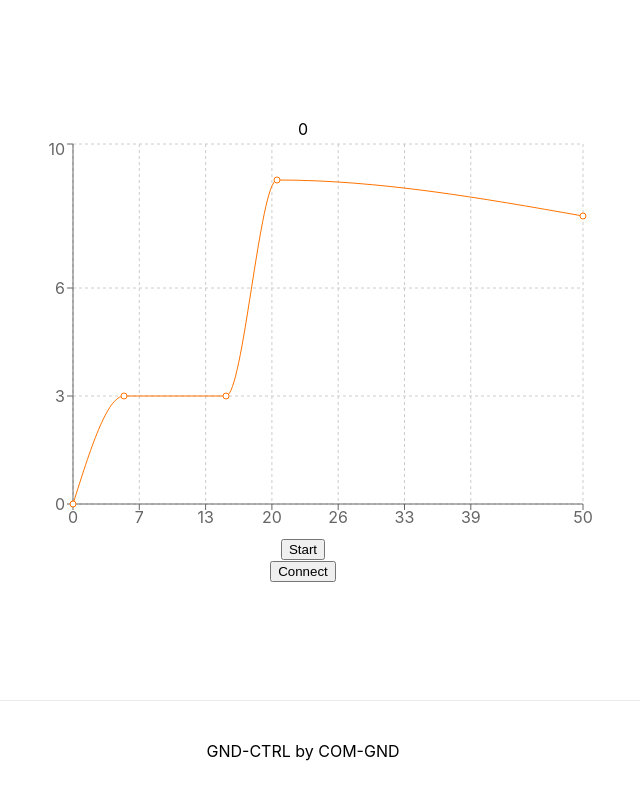
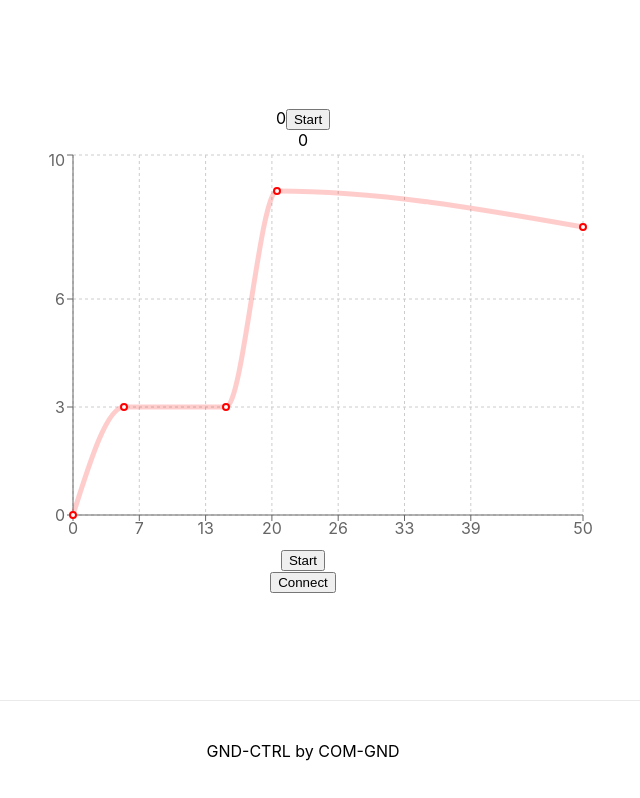
Before and after one commit to COM-GND/gnd-ctrl-web-app, a Next.js app: page / in a window 1280 px wide. Shown: the whole page, without its empty margins (337-977 px from the left). Built offline with nearby package versions, Linux system fonts and the light colour scheme.

Commit message:
adds code to run a profile recipe in real time

```diff
--- a/components/chart.js
+++ b/components/chart.js
@@ -10,18 +10,20 @@ import {
 
 import bloomingEspresso from "../profiles/blooming-espresso";
 
-export default function Chart({ liveData }) {
+export default function Chart({ liveData, profileRunnerData }) {
   // console.log(data, pressureData);
 
   const profiler = new bloomingEspresso();
 
   const profile = profiler.getProfile();
-  console.log("profile", profile);
+  //   console.log("profile", profile);
+  console.log("profileRunnerData", profileRunnerData);
   const totalSeconds = profiler.getTotalTime() / 1000;
-//   console.log("totalSeconds", totalSeconds);
-//   const timeIntervals = new Array(totalSeconds).fill(0).map((t, i) => {
-//     return { time: i * 1000 };
-//   });
+
+  //   console.log("totalSeconds", totalSeconds);
+  //   const timeIntervals = new Array(totalSeconds).fill(0).map((t, i) => {
+  //     return { time: i * 1000 };
+  //   });
 
   return (
     <div>
@@ -43,7 +45,7 @@ export default function Chart({ liveData }) {
           interval="preserveStartEnd"
           allowDecimals={false}
           type="number"
-          tickCount={Math.floor((totalSeconds-1)/5)}
+          tickCount={Math.floor((totalSeconds - 1) / 5)}
           domain={[0, totalSeconds]}
           tickFormatter={(value) => parseFloat(value / 1000).toFixed(0)}
         />
@@ -56,10 +58,20 @@ export default function Chart({ liveData }) {
           type="monotone"
           data={profile}
           dataKey="bars"
-          stroke="#ff7300"
+          stroke="rgba(255, 0, 0, .2)"
           isAnimationActive={true}
+          strokeWidth={5}
+          dot={{ stroke: 'red', strokeWidth: 2 }}
         />
-        <Line name="live-bars" id="live0bars" dataKey="bars" data={liveData} />
+        <Line name="live-bars" id="live-bars" dataKey="bars" data={liveData} />
+        <Line
+          dot={false}
+          isAnimationActive={false}
+          name="target-bars"
+          id="target-bars"
+          dataKey="bars"
+          data={profileRunnerData}
+        />
       </LineChart>
     </div>
   );
--- /dev/null
+++ b/components/profile-runner.js
@@ -0,0 +1,66 @@
+import React, { useState, useRef, useEffect } from "react";
+
+export default function ProfileRunner({
+  profile,
+  liveData,
+  onStateChange = () => {},
+}) {
+  const interval = 500; // update frequency in MS
+
+  const [isRunning, _setIsRunning] = useState(false);
+  const isRunningRef = useRef(isRunning);
+  const setIsRunning = (flag) => {
+    isRunningRef.current = flag;
+    _setIsRunning(flag);
+  }
+  const [timer, _setTimer] = useState(0);
+  const timerRef = useRef(timer);
+
+  const [startTime, _setStartTime] = useState(Date.now());
+  const startTimeRef = useRef(startTime);
+
+  const setTimer = (time) => {
+    timerRef.current = time;
+    _setTimer(time);
+  };
+
+  const setStartTime = (timer) => {
+    startTimeRef.current = timer;
+    _setStartTime(timer);
+  };
+
+  const getRunningTime = () => {
+    const time = timerRef.current - startTimeRef.current;
+    return time > 0 ? time : 0;
+  };
+
+  const handleTick = () => {
+    setTimer(Date.now());
+    if (isRunningRef.current) {
+      const state = profile.getStateAtTime(getRunningTime());
+      onStateChange(state);
+    }
+  };
+
+  useEffect(() => {
+    const callbackId = window.setInterval(handleTick, interval);
+    return () => {
+      clearTimeout(callbackId);
+    };
+  }, [profile]);
+
+  return (
+    <div>
+      {isRunning ? getRunningTime() / 1000 : 0}
+      <button
+        onClick={() => {
+          setStartTime(timer);
+          setIsRunning(!isRunning);
+
+        }}
+      >
+        {isRunning ? "Pause" : "Start"}
+      </button>
+    </div>
+  );
+}
--- a/pages/index.js
+++ b/pages/index.js
@@ -4,6 +4,11 @@ import Head from "next/head";
 import styles from "../styles/Home.module.css";
 
 import BluetoothConnectButton from "../components/bluetooth-connect-button";
+
+import ProfileRunner from "../components/profile-runner";
+
+import bloomingEspresso from "../profiles/blooming-espresso";
+
 const Chart = dynamic(() => import("../components/chart"), { ssr: false });
 
 // https://googlechrome.github.io/samples/web-bluetooth/discover-services-and-characteristics.html
@@ -13,21 +18,27 @@ const Chart = dynamic(() => import("../components/chart"), { ssr: false });
 export default function Home() {
   const PRESSURE_ID = 0xffe1;
 
-  const [startTime, _setStartTime] = useState(Date.now());
-  const startTimeRef = useRef(startTime);
-  const setStartTime = time => {startTimeRef.current = time;
-  _setStartTime(time)}
+  // const [startTime, _setStartTime] = useState(Date.now());
+  const startTime = useRef(Date.now());
+  const setStartTime = (time) => {
+    startTime.current = time;
+  };
 
   const [isRunning, setIsRunning] = useState(false);
+
   const [pressureData, setPressureData] = useState([{ bars: 0, t: 0 }]);
+  const [actualPressure, setActualPressure] = useState(0);
 
-  const [actualPressure, setActualPressure] = useState(0);
+  const [targetPressureData, setTargetPressureData] = useState([]);
+
   const [comGndBtDevice, setComGndBtDevice] = useState();
   const [comGndBtService, setComGndBtService] = useState();
   const [
     comGndBtPressureCharacteristic,
     setComGndBtPressureCharacteristic,
   ] = useState();
+
+  const profile = new bloomingEspresso();
 
   useEffect(async () => {
     if (!comGndBtPressureCharacteristic) {
@@ -71,9 +82,9 @@ export default function Home() {
     // console.log("val changed", event.target.value);
     setActualPressure(pressure);
     setPressureData((pressureData) => {
-      const currStartTime = startTimeRef.current;
+      const currStartTime = startTime.current;
       const t = Date.now() - currStartTime;
-      console.log('t', t, currStartTime);
+      console.log("t", t, currStartTime);
       const newPressureData = [...pressureData, { bars: pressure, t: t }];
       if (newPressureData.length > 25) {
         newPressureData.shift();
@@ -96,13 +107,23 @@ export default function Home() {
       </Head>
 
       <main className={styles.main}>
+        <ProfileRunner
+          profile={profile}
+          onStateChange={(state) => setTargetPressureData((targetPressureData) => {
+            return [...targetPressureData, state];
+          })}
+        />
         {actualPressure}
-        <Chart liveData={isRunning ? pressureData : {}} />
-        <button onClick={() => {
-          setPressureData(() => [{ bars: 0, t: 0 }]);
-          setStartTime(Date.now());
-          setIsRunning(true);
-        }}>{isRunning ? 'Restart' : 'Start'}</button>
+        <Chart liveData={isRunning ? pressureData : {}} profileRunnerData={targetPressureData}/>
+        <button
+          onClick={() => {
+            setPressureData(() => [{ bars: 0, t: 0 }]);
+            setStartTime(Date.now());
+            setIsRunning(true);
+          }}
+        >
+          {isRunning ? "Restart" : "Start"}
+        </button>
 
         <BluetoothConnectButton
           label="Connect"
--- a/profiles/blooming-espresso.js
+++ b/profiles/blooming-espresso.js
@@ -65,7 +65,11 @@ export default class bloomingEspresso {
 
   getStateAtTime(t) {
     const profile = this.getProfile();
+
     const totalTime = this.getTotalTime();
+    if(t > totalTime) {
+     throw(`time ${t} is greater than the total profile duration ${totalTime}`)
+    }
     const timePerc = t / totalTime;
     const timePolater = interpolateMonotoneX(profile.map((item) => item.t));
     const barsPolater = interpolateMonotoneX(profile.map((item) => item.bars));
```
